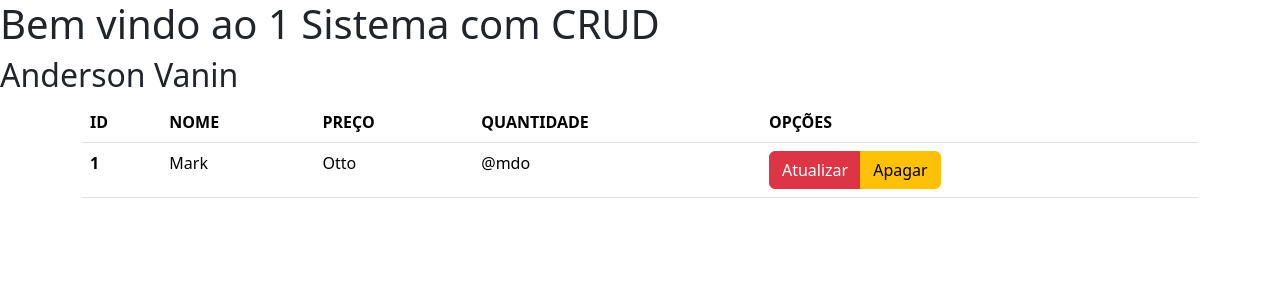
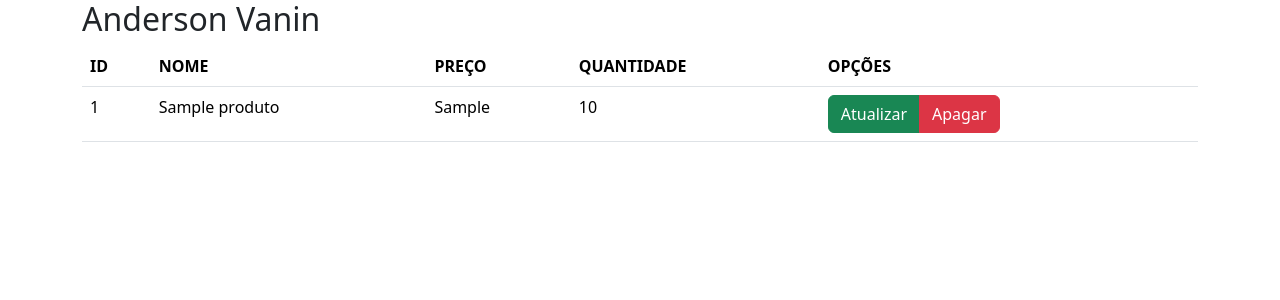
Before and after one commit to PedroGimenes/loja, a PHP site: page /listar.php in a window 1280 px wide. Shown: the top 300 px of the page. Run offline with PHP 8.4, Linux system fonts and the light colour scheme; tables that the repository leaves empty or names only in its code hold one stand-in row (values such as "Sample post").

Commit message:
salvando

```diff
--- /dev/null
+++ b/conexao.php
@@ -0,0 +1,14 @@
+<?php
+    $host = 'localhost';
+    $dbname = 'loja';
+    $user = 'root';
+    $pass = '';
+    try {
+        $pdo = new PDO("mysql:host=$host;dbname=$dbname", $user, $pass);
+        // Habilita erros do PDO
+        $pdo->setAttribute(PDO::ATTR_ERRMODE, PDO::ERRMODE_EXCEPTION);
+        //echo "Conexão bem-sucedida!";
+    } catch (PDOException $e) {
+       echo "Erro na conexão: " . $e->getMessage();
+    }
+?>
--- a/index.php
+++ b/index.php
@@ -6,8 +6,8 @@
         <h1>Bem vindo ao 1 Sistema com CRUD</h1>
         <h2>Anderson Vanin</h2>
         <div class="btn-group" role="group" aria-label="Basic mixed styles example">
-          <a href="form_cadastrar.php" type="button" class="btn btn-danger">Cadastrar</a>
-          <a href="listar.php" type="button" class="btn btn-warning">Listar</a>
+           <a href="form_cadastrar.php" type="button" class="btn btn-success">Cadastrar</a>
+           <a href="listar.php" type="button" class="btn btn-info">Listar</a>
         </div>
     </div>
 
--- a/listar.php
+++ b/listar.php
@@ -2,9 +2,8 @@
     include 'cabecalho.php';
 ?>
 <body>
-    <h1>Bem vindo ao 1 Sistema com CRUD</h1>
-    <h2>Anderson Vanin</h2>
     <div class="container">
+        <h2>Anderson Vanin</h2>
         <table class="table">
             <thead>
                 <tr>
@@ -16,18 +15,28 @@
                 </tr>
             </thead>
             <tbody>
-                <tr>
-                    <th scope="row">1</th>
-                    <td>Mark</td>
-                    <td>Otto</td>
-                    <td>@mdo</td>
+
+            <?php
+                require 'conexao.php';
+                $sql = "SELECT * FROM produtos";
+                $stmt = $pdo->query($sql);
+                while ($produto = $stmt->fetch(PDO::FETCH_ASSOC)) {
+                    echo"<tr>";
+                    echo"<td>".$produto['id']."</td>";
+                    echo"<td>".$produto['nome']."</td>";
+                    echo"<td>".$produto['preco']."</td>";
+                    echo"<td>".$produto['quantidade']."</td>";
+                    echo"
                     <td>
-                        <div class="btn-group" role="group" aria-label="Basic mixed styles example">
-                          <a href="#" type="button" class="btn btn-danger">Atualizar</a>
-                          <a href="#" type="button" class="btn btn-warning">Apagar</a>
+                       <div class='btn-group' role='group'>
+                          <a href='#' type='button' class='btn btn-success'>Atualizar</a>
+                          <a href='#' type='button' class='btn btn-danger'>Apagar</a>
                         </div>
                     </td>
-                </tr>
+                    ";
+                    echo"</tr>";
+                }
+            ?>
             </tbody>
         </table>
     </div>
```
Also changed, not shown: form_cadastrar.php (+4 -3 lines), inserir.php (added, +20 -0 lines).
